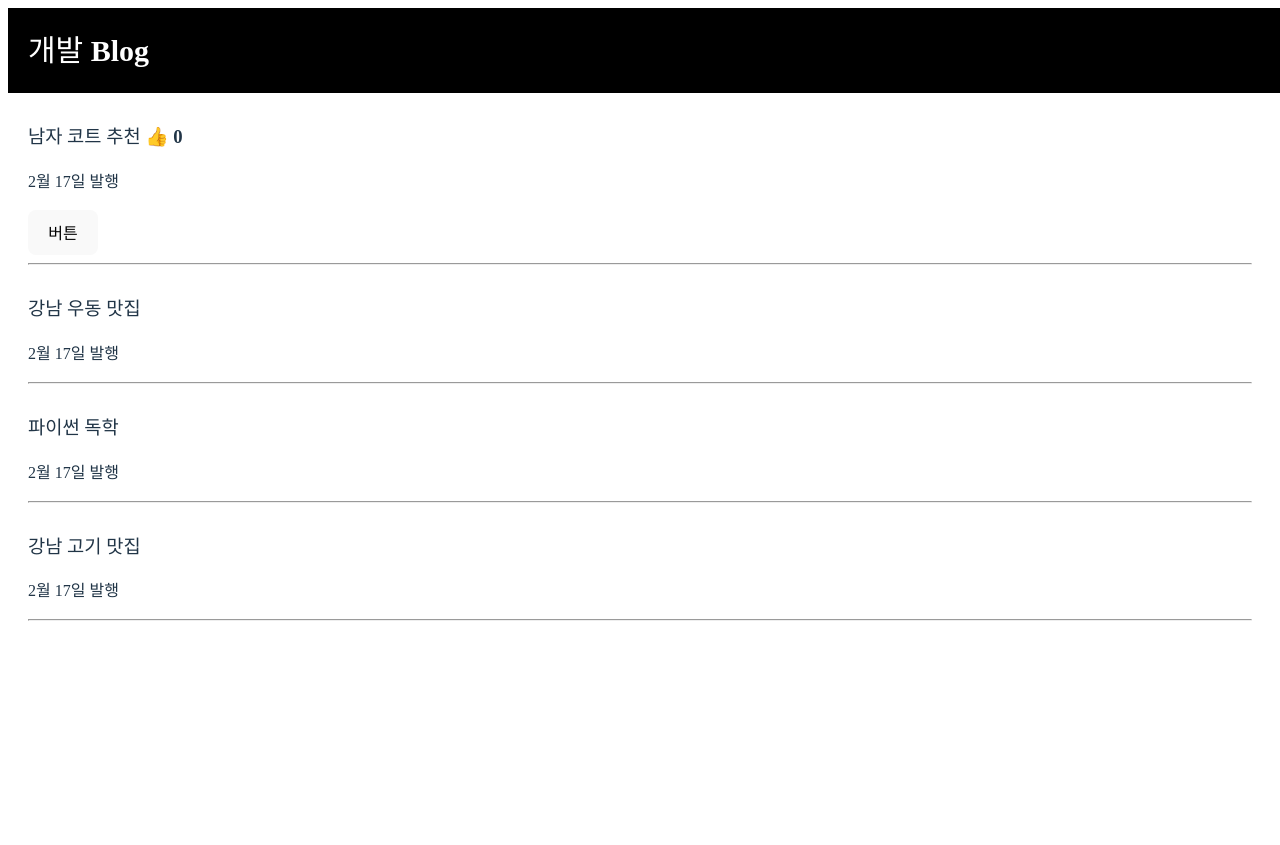
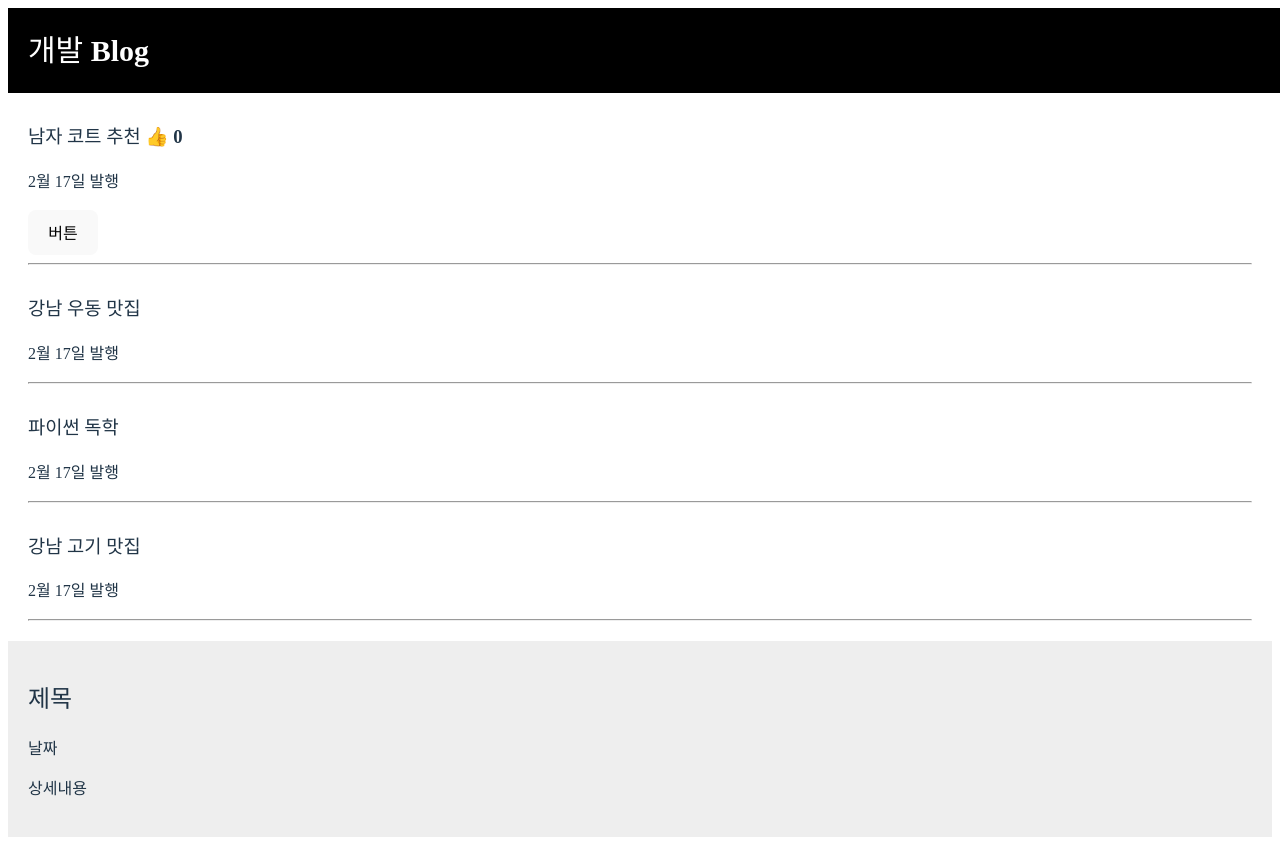
Before and after one commit to wisdom0405/React-Study, a React (Vite) app in the folder blog/: page / in a window 1280 px wide. Shown: the top 845 px of the page. Before the commit the page ends 800 px from the top, so only its background shows below. Built offline with nearby package versions, Linux system fonts and the light colour scheme.

Commit message:
컴포넌트 만듦

```diff
--- a/blog/src/App.css
+++ b/blog/src/App.css
@@ -21,6 +21,11 @@
   text-align: left;
   padding-left: 20px;
   padding-right: 20px;
+}
+.modal{
+  margin-top: 20px;
+  padding: 20px;
+  background: #eee;
 }
 
 .logo {
--- a/blog/src/App.jsx
+++ b/blog/src/App.jsx
@@ -15,7 +15,7 @@
   let [글제목, 글제목변경] = useState(['남자 코트 추천', '강남 우동 맛집', '파이썬 독학']); // [state데이터, state데이터 변경함수]
 
   function 제목바꾸기(){
-      var newArray = 글제목;
+      var newArray = [...글제목]; // spread operator를 통해서 state를 deep copy해야함
       newArray[0] = '여자코트 추천';
       글제목변경( ['여자 코트 추천', '강남 우동 맛집', '파이썬 독학'] );
   }
@@ -24,7 +24,6 @@
   // [state, state변경함수]
   // 따봉변경('대체할 데이터');
   let [따봉, 따봉변경] = useState(0);
-
 
   return (
     <>
@@ -60,9 +59,24 @@
             <hr/>
         </div>
 
+        {/* 컴포넌트 사용시 원하는 곳에서 <함수명/> 하면 됨*/}
+        <Modal></Modal>
       </div>
     </>
   )
 }
 
+// 컴포넌트명은 대문자로 시작해야 함.
+function Modal(){
+  return(
+    // return 안에 html 코드 작성해주면된다.
+    // 소괄호 안에는 div가 여러개 나란히 있을 수 없다.
+    <div className='modal'>
+          <h2>제목</h2>
+          <p>날짜</p>
+          <p>상세내용</p>
+    </div>
+  )
+}
+
 export default App
```
